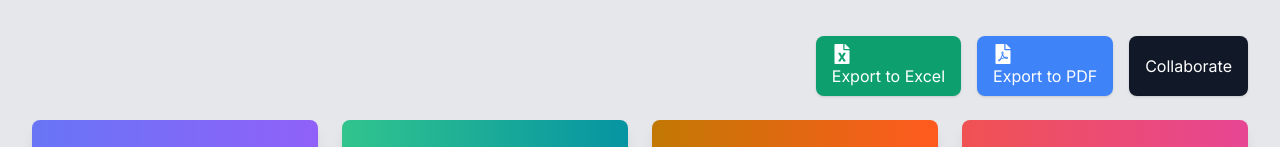
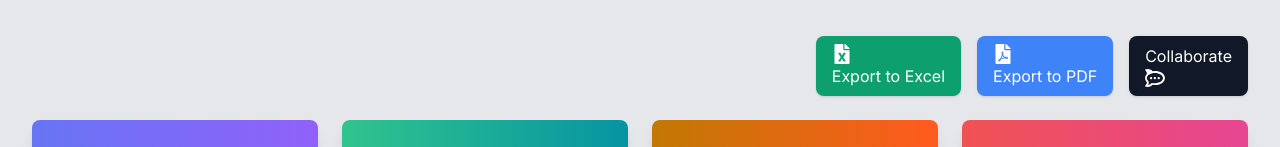
Before and after one commit to Arbab02/fms, a Next.js app: page /Dashboard in a window 1280 px wide. Shown: the part 164-311 px from the top of the page. Built offline with nearby package versions, Linux system fonts and the light colour scheme; no server answers; the database is empty.

Commit message:
Update LinkToEditor.jsx

```diff
--- a/src/components/LinkToEditor.jsx
+++ b/src/components/LinkToEditor.jsx
@@ -1,5 +1,5 @@
 'use client'
-
+ import { FaRocketchat } from "react-icons/fa";
 import { useRouter } from 'next/navigation'
 
 export default function Page() {
@@ -8,6 +8,8 @@ export default function Page() {
   return (
     <button className="bg-gray-900 hover:bg-gray-800 text-white py-2 px-4 rounded-lg shadow" type="button" onClick={() => router.push('https://liveblocks-red.vercel.app/')}>
       Collaborate
+     <FaRocketchat className="w-5 h-5"/>
+
     </button>
   )
 }
```
